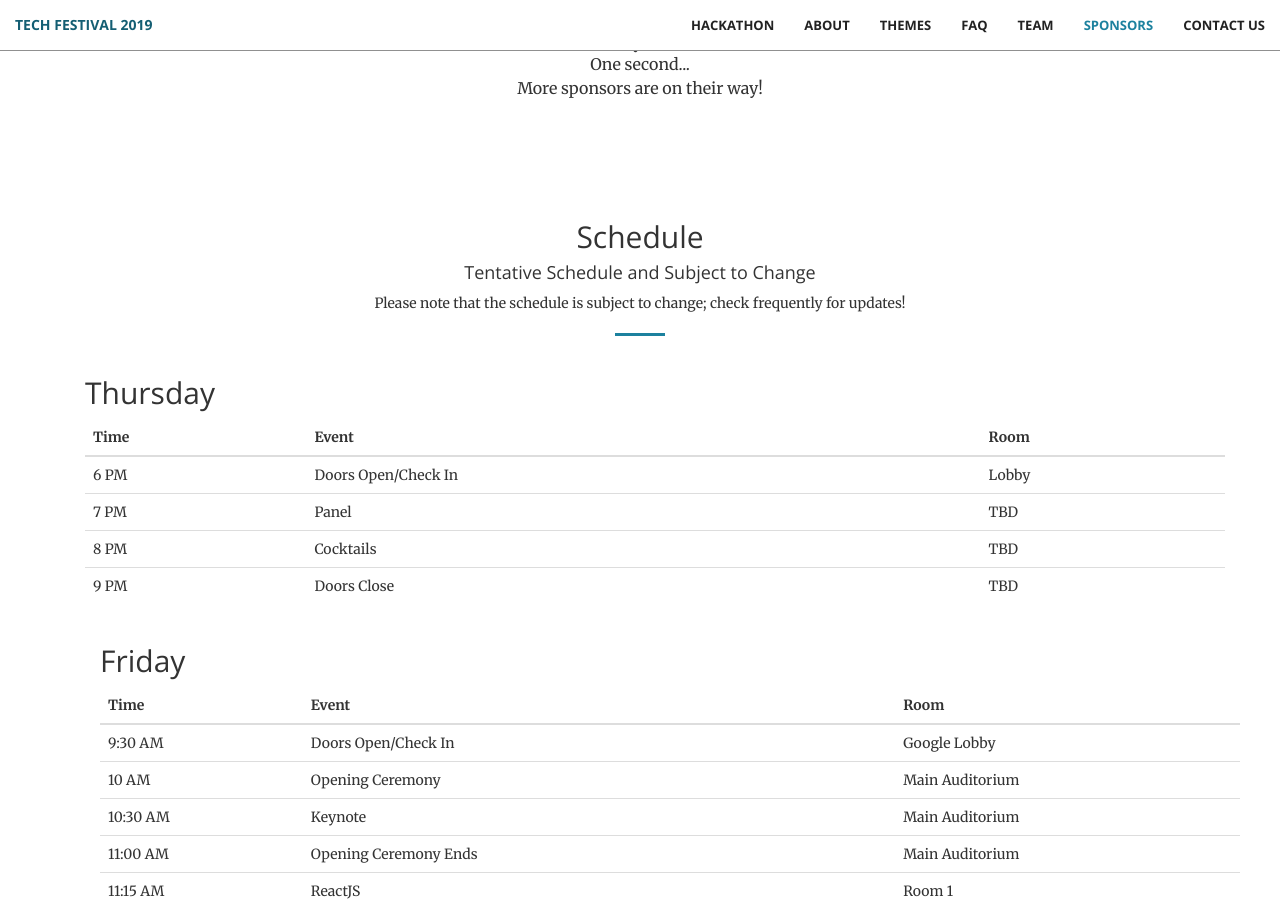
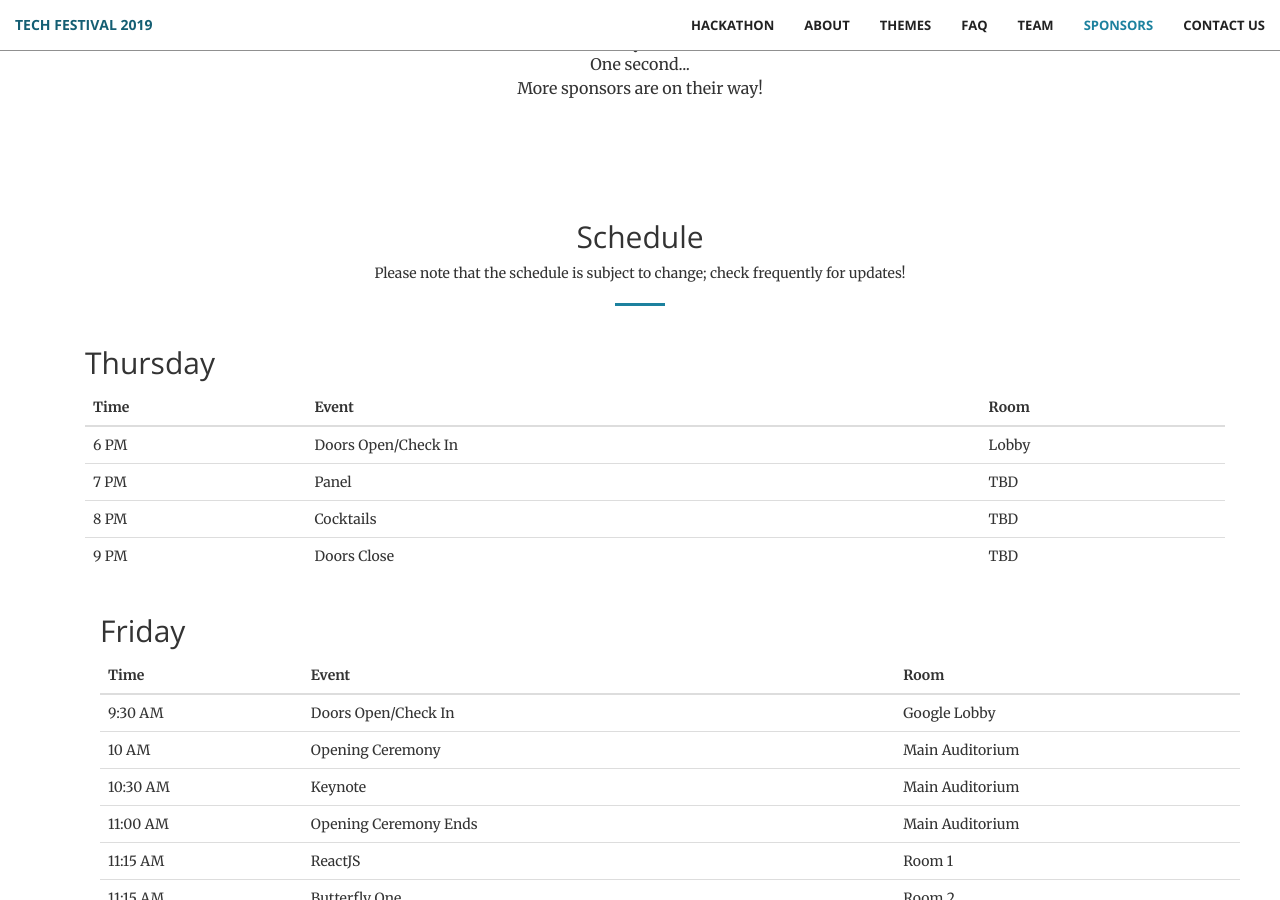
Before and after one commit to techfestivalnyc/techfestivalnyc.github.io, a Jekyll site: the page built from index.html, in a window 1280 px wide and 900 px high, scrolled down 9024 px. Built offline with Jekyll 4.4.1, drawn with Linux system fonts in a browser that asks for light colours.

Commit message:
Update schedule.html

```diff
--- a/_includes/schedule.html
+++ b/_includes/schedule.html
@@ -2,7 +2,7 @@
         <div class="row">
             <div class="col-lg-8 col-lg-offset-2 text-center">
                 <h2 class="section-heading">Schedule</h2>
-		    <h4 class="section-heading">Tentative Schedule and Subject to Change</h4>
+<!-- 		    <h4 class="section-heading">Tentative Schedule and Subject to Change</h4> -->
                 <span>Please note that the schedule is subject to change; check frequently for updates!</span>
                 <hr class="primary">
             </div>
```
